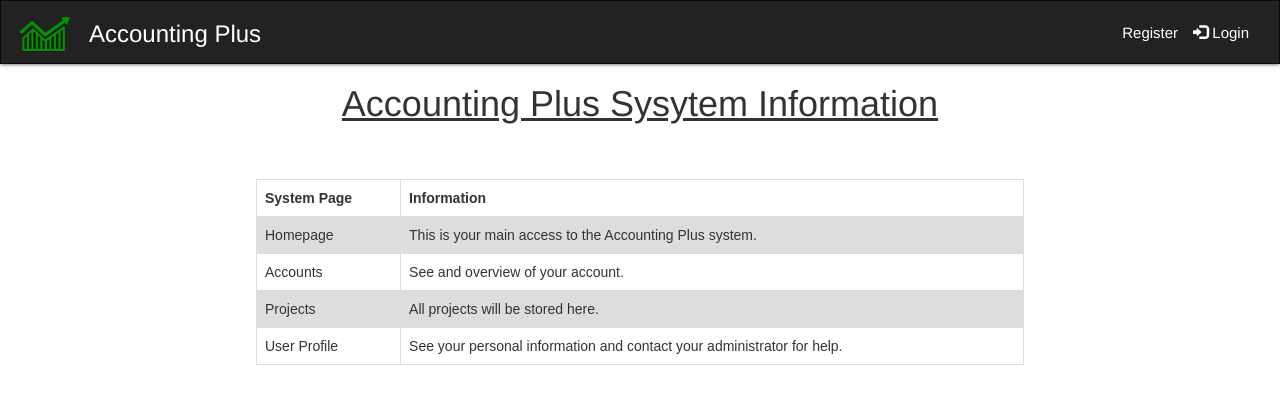
After one commit to dm1737/SAD, a Django app: page /help/ in a window 1280 px wide. The commit adds this page. Shown: the top 404 px of the page. Run offline with Django 3.2, Linux system fonts and the light colour scheme; parts of the project's set-up code (start-up, migrations or seed data) failed here and were passed over; some libraries are stand-ins or nearby versions.

Commit message:
Help page added

```diff
--- /dev/null
+++ b/sprint_1/accounts/templates/accounts/help.html
@@ -0,0 +1,58 @@
+{% extends 'base.html' %}
+
+
+{% block body %}
+<h1>
+    <div style="text-align: center;">
+        <div style="display: inline-block; text-align: left; margin-bottom: 30px;">
+            <u>Accounting Plus Sysytem Information</u>
+        </div>
+    </div>
+</h1>
+<head>
+<style>
+    table {
+      font-family: arial, sans-serif;
+      border-collapse: collapse;
+      width: 60%;
+    }
+
+    td, th {
+      border: 1px solid #dddddd;
+      text-align: left;
+      padding: 8px;
+    }
+
+    tr:nth-child(even) {
+      background-color: #dddddd;
+    }
+    </style>
+    </head>
+
+    <body>
+    <table align="center">
+        <div style="margin: 25px;">
+            <tr>
+                <th>System Page</th>
+                <th>Information</th>
+            </tr>
+            <tr>
+                <td>Homepage</td>
+                <td>This is your main access to the Accounting Plus system.</td>
+            </tr>
+            <tr>
+                <td>Accounts</td>
+                <td>See and overview of your account.</td>
+            </tr>
+            <tr>
+                <td>Projects</td>
+                <td>All projects will be stored here.</td>
+            </tr>
+            <tr>
+                <td>User Profile</td>
+                <td>See your personal information and contact your administrator for help.</td>
+            </tr>
+        </div>
+    </table>
+    </body>
+{% endblock %}
--- a/sprint_1/accounts/templates/base.html
+++ b/sprint_1/accounts/templates/base.html
@@ -31,7 +31,7 @@
         <a href="/" class="navbar-left"> Home </a>
         <a href="/accounts" class="navbar-left"> Accounts </a>
         <a href="#" class="navbar-left"> Projects </a>
-        <a href="#" class="navbar-left"> Help </a>
+        <a href="/help" class="navbar-left"> Help </a>
 
         <a href="/logout" class="navbar-right"><span class="glyphicon glyphicon-log-in"></span> Logout </a>
         <a href="/profile" class="navbar-right">{{user.username|title}}</a>
--- a/sprint_1/accounts/urls.py
+++ b/sprint_1/accounts/urls.py
@@ -9,6 +9,7 @@ app_name = 'accounts'
 urlpatterns = [
     path("", views.homepage, name="homepage"),
     path("profile/", views.profile, name="profile"),
+    path("help/", views.help, name="help"),
     path("register/", views.register, name="register"),
     path("logout/", views.logout_request, name="logout"),
     path("login/", views.login_request, name="login"),
--- a/sprint_1/accounts/views.py
+++ b/sprint_1/accounts/views.py
@@ -84,6 +84,9 @@ def view_account(request):
 def profile(request):
     return render(request = request, template_name = "accounts/profile.html")
 
+def help(request):
+    return render(request = request, template_name = "accounts/help.html")
+
 """if request.method == 'POST':
         print('here')
         if request.POST.get('username') and request.POST.get('password'):
```
Also changed, not shown: sprint_1/accounts/migrations/0013_merge_20200216_2225.py (added), sprint_1/db.sqlite3, 1 other file.
